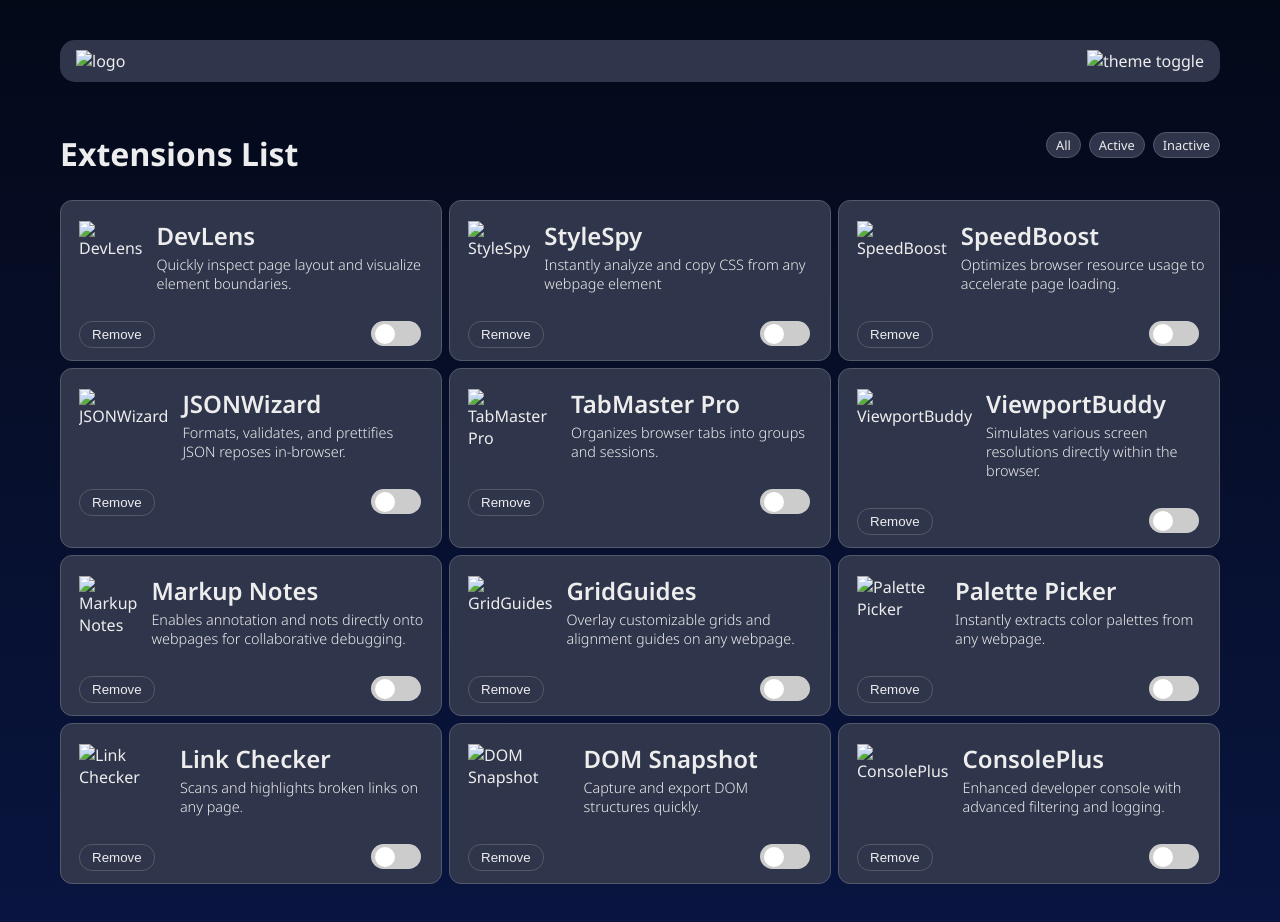
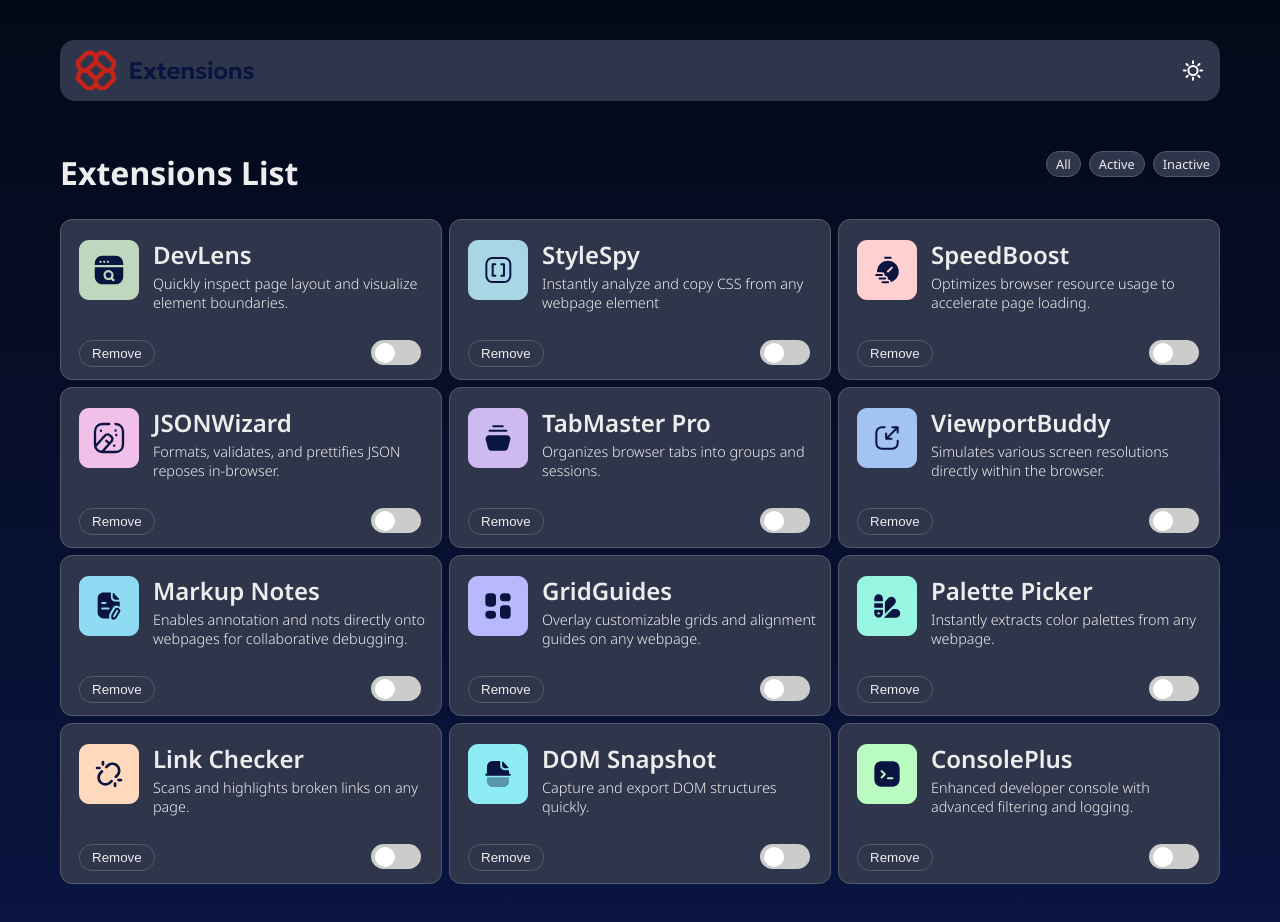
Before and after one commit to tehzib014-dev/browser-extension-manager, a plain HTML site: page index.html in a window 1280 px wide. Drawn offline with Linux system fonts and the light colour scheme; the site is published under a folder, as on GitHub Pages, so addresses that start at the root find nothing.

Commit message:
fix image path

```diff
--- a/index.html
+++ b/index.html
@@ -25,8 +25,8 @@
   <body>
     <!-- html for logo and theme toogle -->
     <div class="toogle">
-      <img src="/assets/images/logo.svg" alt="logo" />
-      <img src="/assets/images/icon-sun.svg" alt="theme toggle" />
+      <img src="./assets/images/logo.svg" alt="logo" />
+      <img src="./assets/images/icon-sun.svg" alt="theme toggle" />
     </div>
 
     <!-- html for navbar -->
@@ -46,7 +46,7 @@
       <div class="element">
         <div class="upper">
           <span
-            ><img src="/assets/images/logo-devlens.svg" alt="DevLens" /></span
+            ><img src="./assets/images/logo-devlens.svg" alt="DevLens" /></span
           ><span class="desc">
             <h2>DevLens</h2>
             <p>Quickly inspect page layout and visualize element boundaries.</p>
@@ -67,7 +67,7 @@
         <div class="upper">
           <span
             ><img
-              src="/assets/images/logo-style-spy.svg"
+              src="./assets/images/logo-style-spy.svg"
               alt="StyleSpy" /></span
           ><span class="desc">
             <h2>StyleSpy</h2>
@@ -89,7 +89,7 @@
         <div class="upper">
           <span
             ><img
-              src="/assets/images/logo-speed-boost.svg"
+              src="./assets/images/logo-speed-boost.svg"
               alt="SpeedBoost" /></span
           ><span class="desc">
             <h2>SpeedBoost</h2>
@@ -111,7 +111,7 @@
         <div class="upper">
           <span
             ><img
-              src="/assets/images/logo-json-wizard.svg"
+              src="./assets/images/logo-json-wizard.svg"
               alt="JSONWizard" /></span
           ><span class="desc">
             <h2>JSONWizard</h2>
@@ -134,7 +134,7 @@
         <div class="upper">
           <span
             ><img
-              src="/assets/images/logo-tab-master-pro.svg"
+              src="./assets/images/logo-tab-master-pro.svg"
               alt="TabMaster Pro" /></span
           ><span class="desc">
             <h2>TabMaster Pro</h2>
@@ -156,7 +156,7 @@
         <div class="upper">
           <span
             ><img
-              src="/assets/images/logo-viewport-buddy.svg"
+              src="./assets/images/logo-viewport-buddy.svg"
               alt="ViewportBuddy" /></span
           ><span class="desc">
             <h2>ViewportBuddy</h2>
@@ -180,7 +180,7 @@
         <div class="upper">
           <span
             ><img
-              src="/assets/images/logo-markup-notes.svg"
+              src="./assets/images/logo-markup-notes.svg"
               alt="Markup Notes" /></span
           ><span class="desc">
             <h2>Markup Notes</h2>
@@ -205,7 +205,7 @@
         <div class="upper">
           <span
             ><img
-              src="/assets/images/logo-grid-guides.svg"
+              src="./assets/images/logo-grid-guides.svg"
               alt="GridGuides" /></span
           ><span class="desc">
             <h2>GridGuides</h2>
@@ -229,7 +229,7 @@
         <div class="upper">
           <span
             ><img
-              src="/assets/images/logo-palette-picker.svg"
+              src="./assets/images/logo-palette-picker.svg"
               alt="Palette Picker" /></span
           ><span class="desc">
             <h2>Palette Picker</h2>
@@ -251,7 +251,7 @@
         <div class="upper">
           <span
             ><img
-              src="/assets/images/logo-link-checker.svg"
+              src="./assets/images/logo-link-checker.svg"
               alt="Link Checker" /></span
           ><span class="desc">
             <h2>Link Checker</h2>
@@ -273,7 +273,7 @@
         <div class="upper">
           <span
             ><img
-              src="/assets/images/logo-dom-snapshot.svg"
+              src="./assets/images/logo-dom-snapshot.svg"
               alt="DOM Snapshot" /></span
           ><span class="desc">
             <h2>DOM Snapshot</h2>
@@ -295,7 +295,7 @@
         <div class="upper">
           <span
             ><img
-              src="/assets/images/logo-console-plus.svg"
+              src="./assets/images/logo-console-plus.svg"
               alt="ConsolePlus" /></span
           ><span class="desc">
             <h2>ConsolePlus</h2>
```
